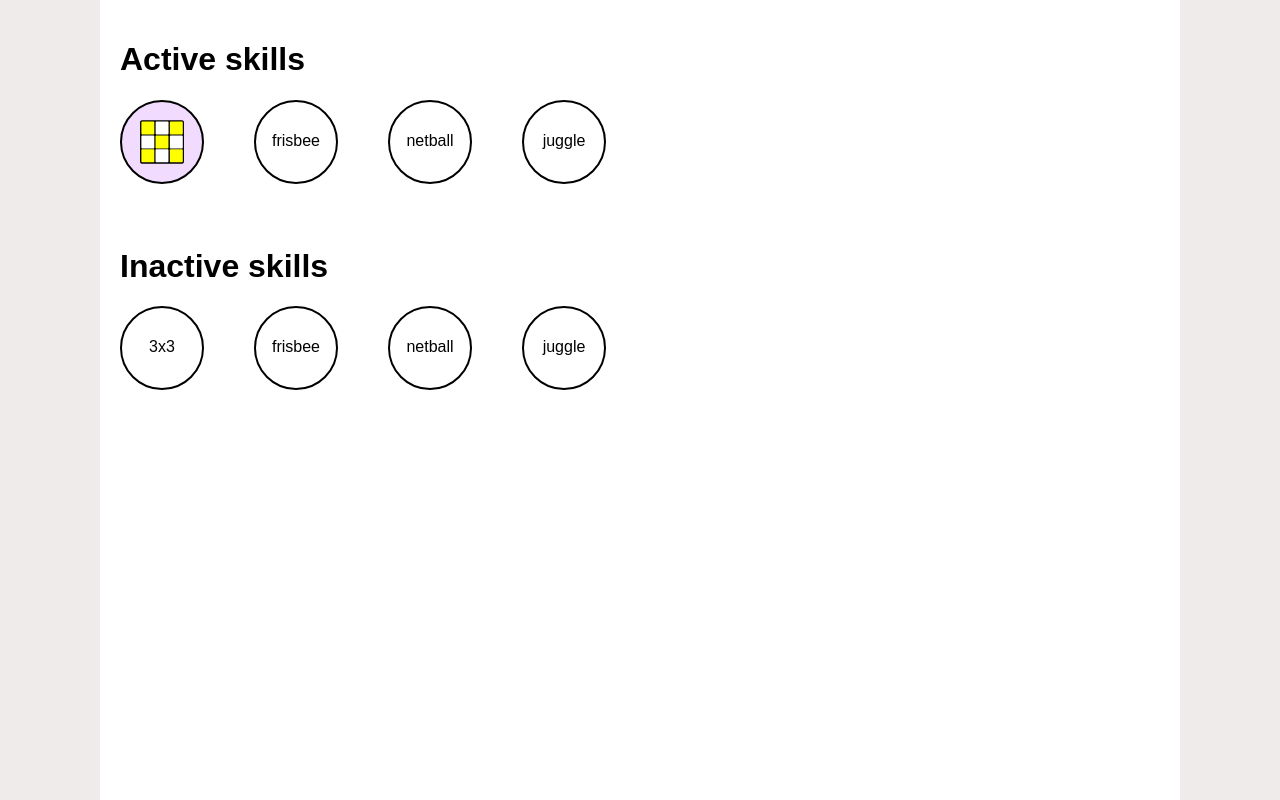
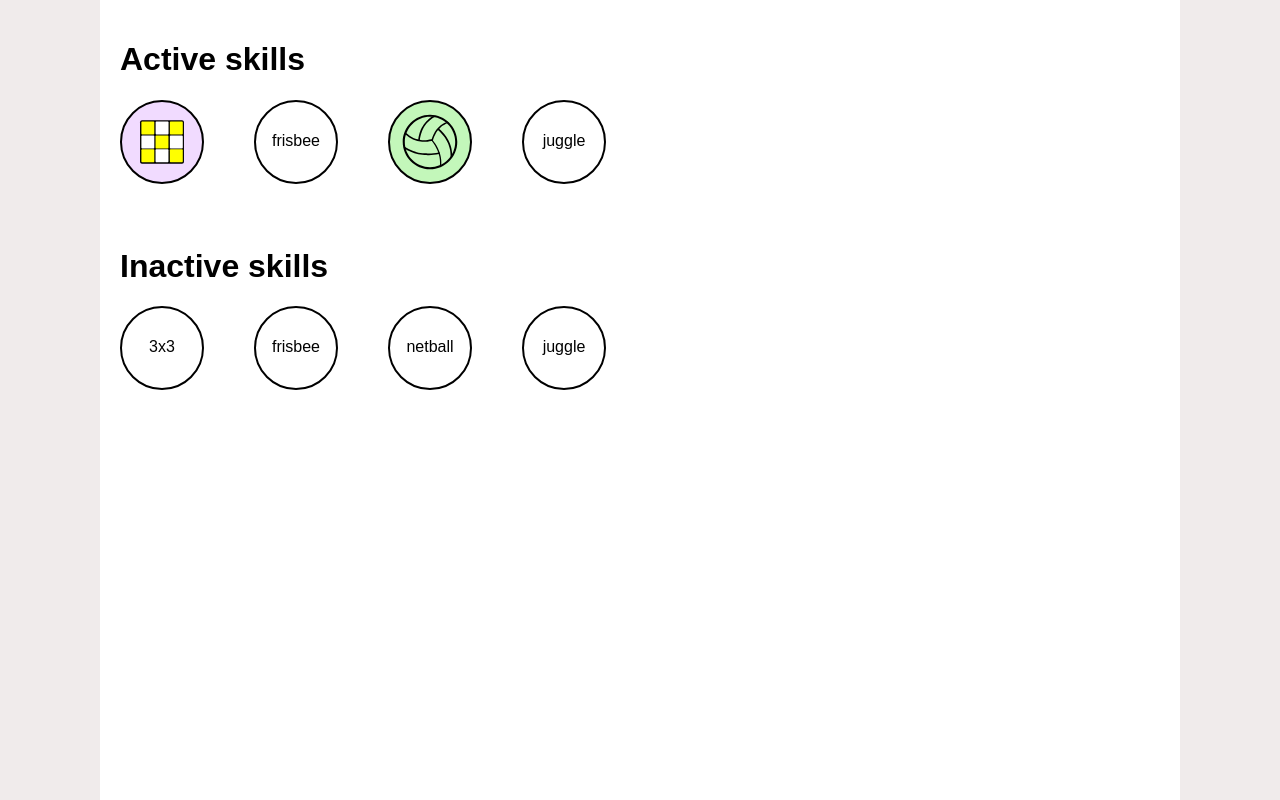
Before and after one commit to DennisPlaydon/skills, a plain HTML site: page index.html in a window 1280 px wide. Drawn offline with Linux system fonts and the light colour scheme.

Commit message:
Add netball

```diff
--- a/index.css
+++ b/index.css
@@ -29,13 +29,17 @@ body {
     height: 80px;
     flex-basis: 80px;
     border-radius: 80px;
+    background-position: 50% 50%;
+    background-repeat: no-repeat;
+    background-size: 85px;
 }
 
 #rubiks {
     background-image: url(images/rubiks.svg);
-    background-position: 50% 50%;
-    background-repeat: no-repeat;
-    background-size: 85px;
+}
+
+#netball {
+    background-image: url(images/netball.svg);
 }
 
 .skill:hover {
--- a/index.html
+++ b/index.html
@@ -13,11 +13,9 @@
         <div class="main">
             <h1>Active skills</h1>
             <div class="skills">
-                <div class="skill" id="rubiks">
-                    <!-- <img src="images/rubiks.svg" alt="Rubiks cube" width="81px" /> -->
-                </div>
+                <div class="skill" id="rubiks"></div>
                 <div class="skill"><div style="padding-top: 30px; text-align: center">frisbee</div></div>
-                <div class="skill"><div style="padding-top: 30px; text-align: center">netball</div></div>
+                <div class="skill" id="netball"></div>
                 <div class="skill">
                     <div style="padding-top: 30px; text-align: center">juggle</div>
                 </div>
```
Also changed, not shown: images/netball.svg (added).
